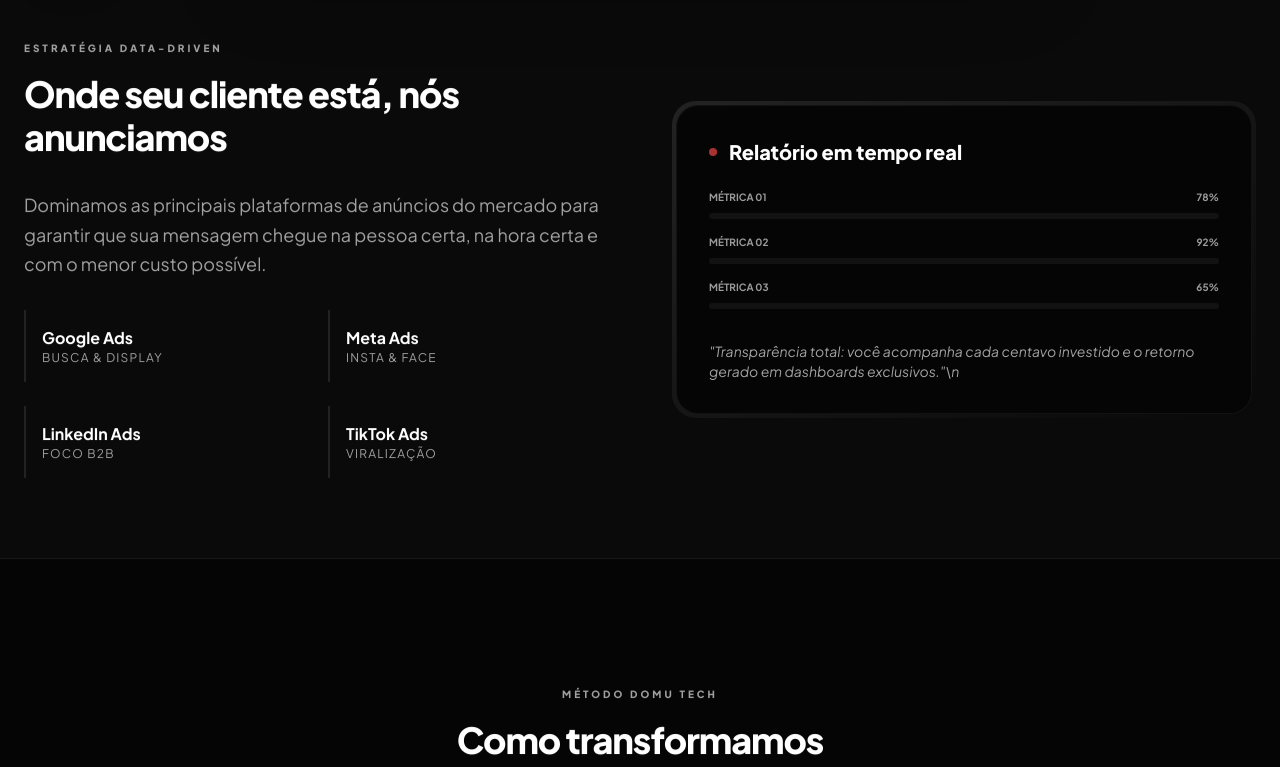
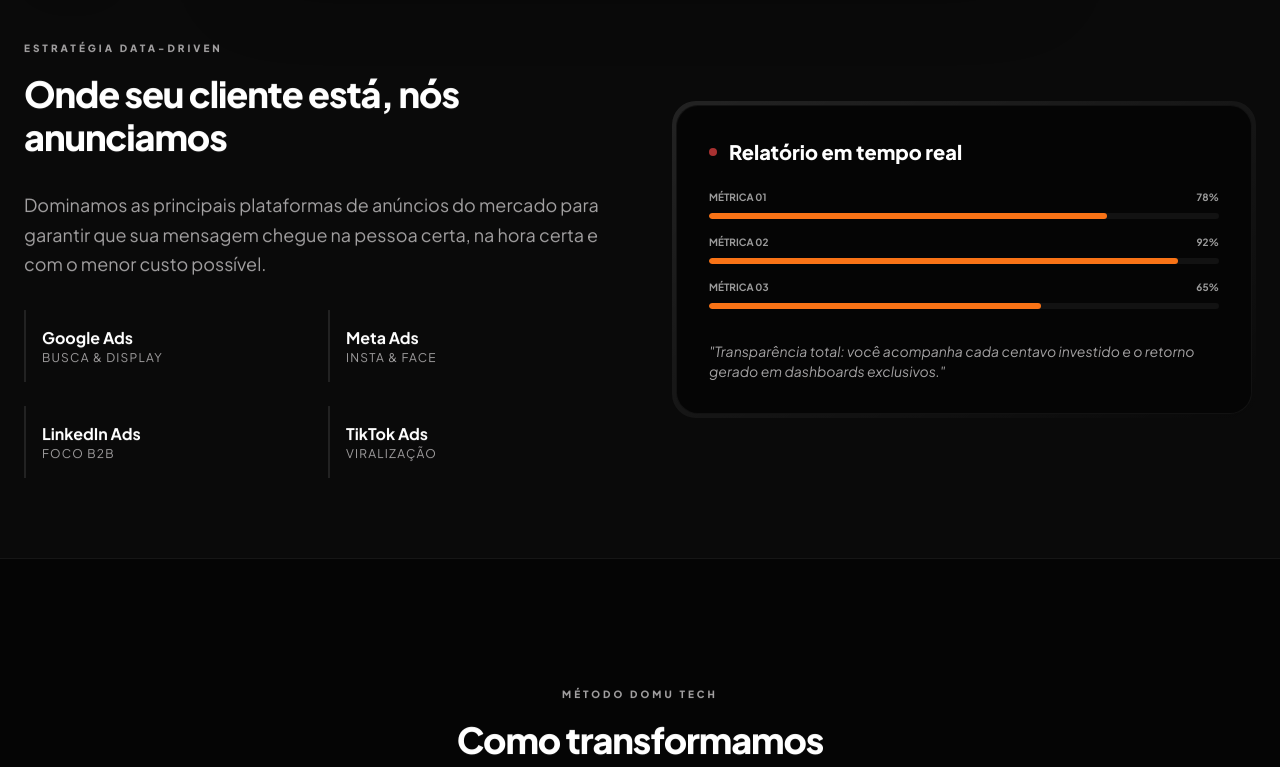
Before and after one commit to SXOCfPccXtiNCkFnng/DomuTech, a React (Vite) app: page /servico/trafego-performance in a window 1280 px wide. Shown: the part 802-1569 px from the top of the page. Built offline with nearby package versions, Linux system fonts and the light colour scheme.

Commit message:
fix(traffic): resolve progress bars visibility and remove literal newline characters

```diff
--- a/components/TrafficServicePage.tsx
+++ b/components/TrafficServicePage.tsx
@@ -29,7 +29,7 @@ const TrafficServicePage: React.FC = () => {
         <div className="min-h-screen bg-[var(--domu-bg)] font-sans text-white overflow-hidden selection:bg-[var(--domu-accent)] selection:text-white">
             {/* Hero Section */}
             <section className="relative py-24 md:py-32 overflow-hidden bg-[var(--domu-bg)]">
-                <div className="absolute inset-0 pointer-events-none overflow-hidden opacity-[0.05]">
+                <div className="absolute inset-0 pointer-events-none overflow-hidden opacity-[0.15]">
                     <TargetIcon className="absolute top-[10%] left-[5%] w-32 h-32 animate-float opacity-60" />
                     <TargetIcon className="absolute top-[20%] right-[10%] w-48 h-48 animate-spin-slow opacity-40" style={{ animationDuration: '55s' }} />
                 </div>
@@ -110,13 +110,14 @@ const TrafficServicePage: React.FC = () => {
                                                     <span>{val}%</span>
                                                 </div>
                                                 <div className="h-1.5 w-full bg-white/5 rounded-full overflow-hidden">
-                                                    <div className="h-full bg-[var(--domu-accent)] rounded-full animate-scroll" style={{ width: `${val}%`, transitionDelay: `${i*200}ms` }}></div>
+                                                    <div className="h-full bg-[var(--domu-accent)] rounded-full transition-all duration-[1500ms] ease-out" style={{ width: `${val}%` }}></div>
                                                 </div>
                                             </div>
                                         ))}
                                     </div>
                                     <p className="mt-8 text-sm text-[var(--domu-muted)] italic">
-                                        "Transparência total: você acompanha cada centavo investido e o retorno gerado em dashboards exclusivos."\n                                    </p>
+                                        "Transparência total: você acompanha cada centavo investido e o retorno gerado em dashboards exclusivos."
+                                    </p>
                                 </div>
                             </div>
                         </AnimateOnScroll>
```
